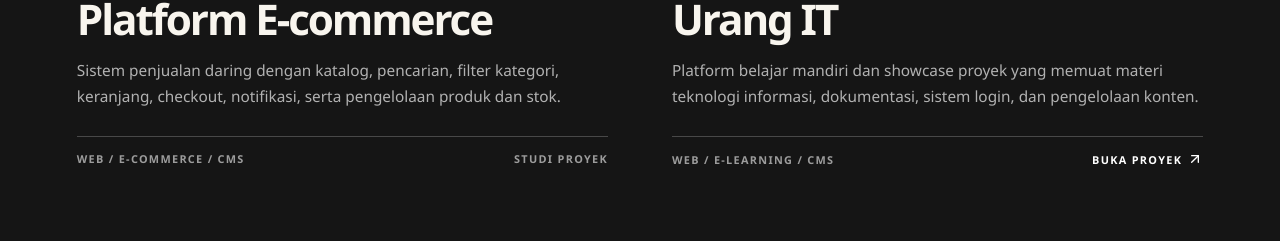
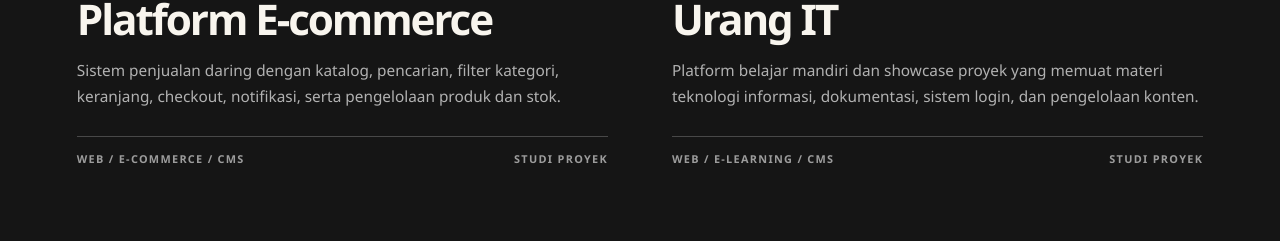
Before and after one commit to ReihanMutaqin/reihan, a React (Vite) app: page / in a window 1280 px wide. Shown: the part 5822-6063 px from the top of the page. Built offline with nearby package versions, Linux system fonts and the light colour scheme.

Commit message:
fix(projects): hapus tautan kedaluwarsa pada proyek Urang IT

```diff
--- a/src/App.tsx
+++ b/src/App.tsx
@@ -123,7 +123,6 @@ const projects: Project[] = [
     tags: ['Web', 'E-learning', 'CMS'],
     image: '/images/urang-it.png',
     accent: '#a9b5c8',
-    link: 'https://e-learning.66ghz.com/',
   },
 ]
 
```
